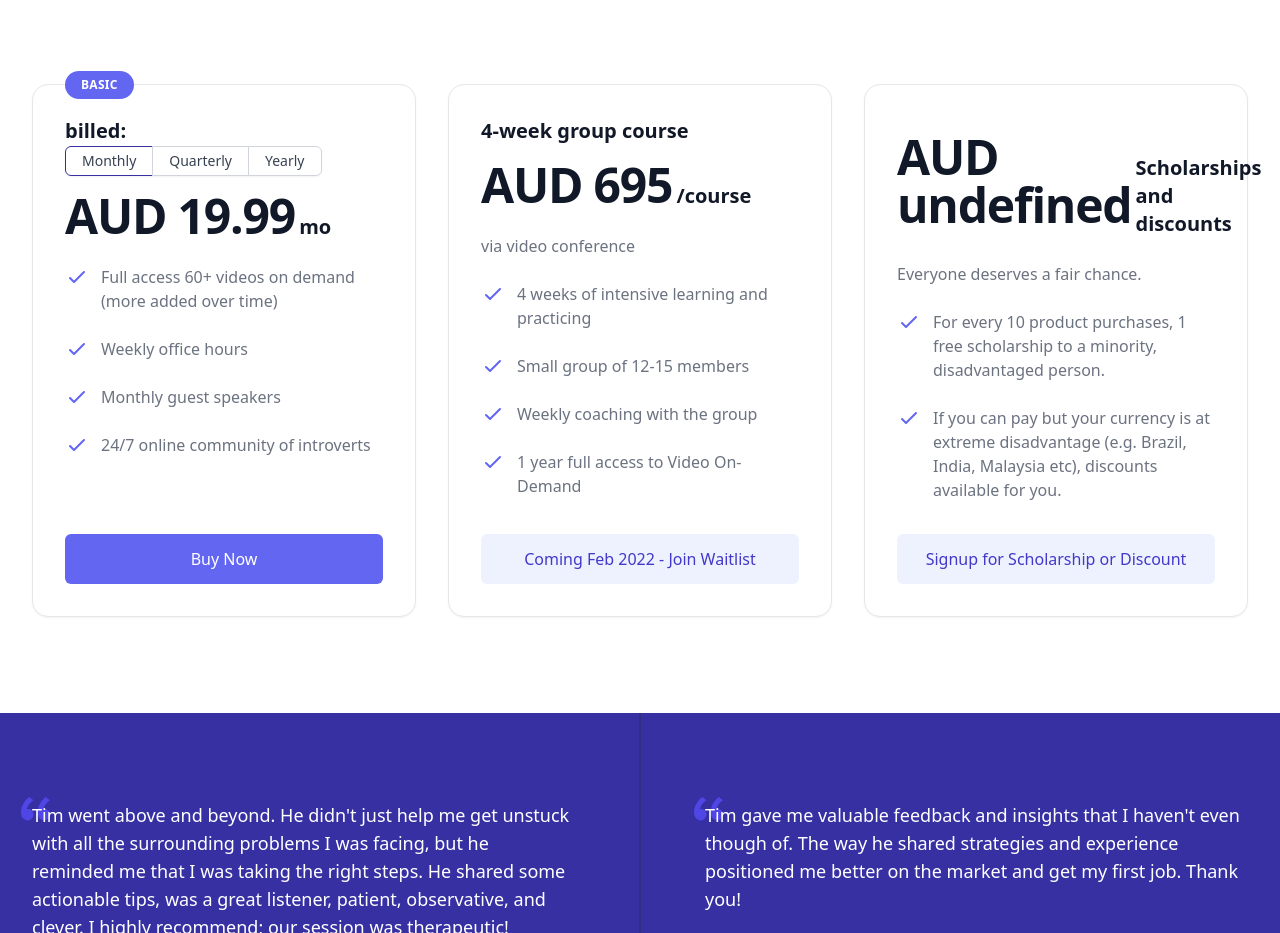
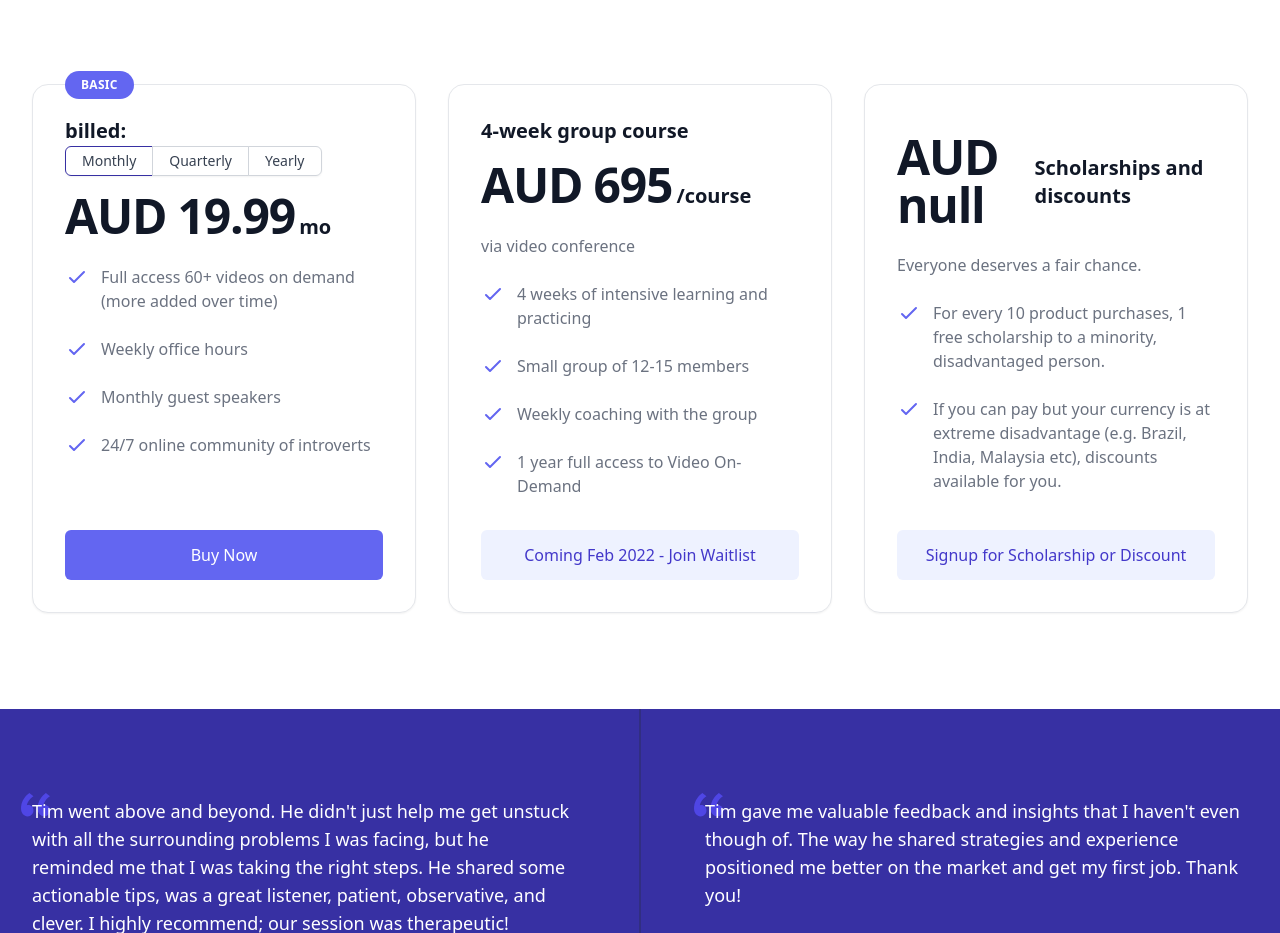
Before and after one commit to timyeothequietachievr/website, a Next.js app: page / in a window 1280 px wide. Shown: the part 5800-6733 px from the top of the page. Built offline with nearby package versions, Linux system fonts and the light colour scheme; a web font is replaced by a local one.

Commit message:
remove currency

```diff
--- a/components/pricing-utils/Context.jsx
+++ b/components/pricing-utils/Context.jsx
@@ -292,8 +292,8 @@ const initialState = {
           stripeLink: 'https//tqa.stripe.com/course/eur',
         },
       },
-      localisedPrice(currency) {
-        null;
+      localisedPrice() {
+        return (null);
       },
       localisedStripeLink(currency) {
         return this.variants[currency].stripeLink;
```
